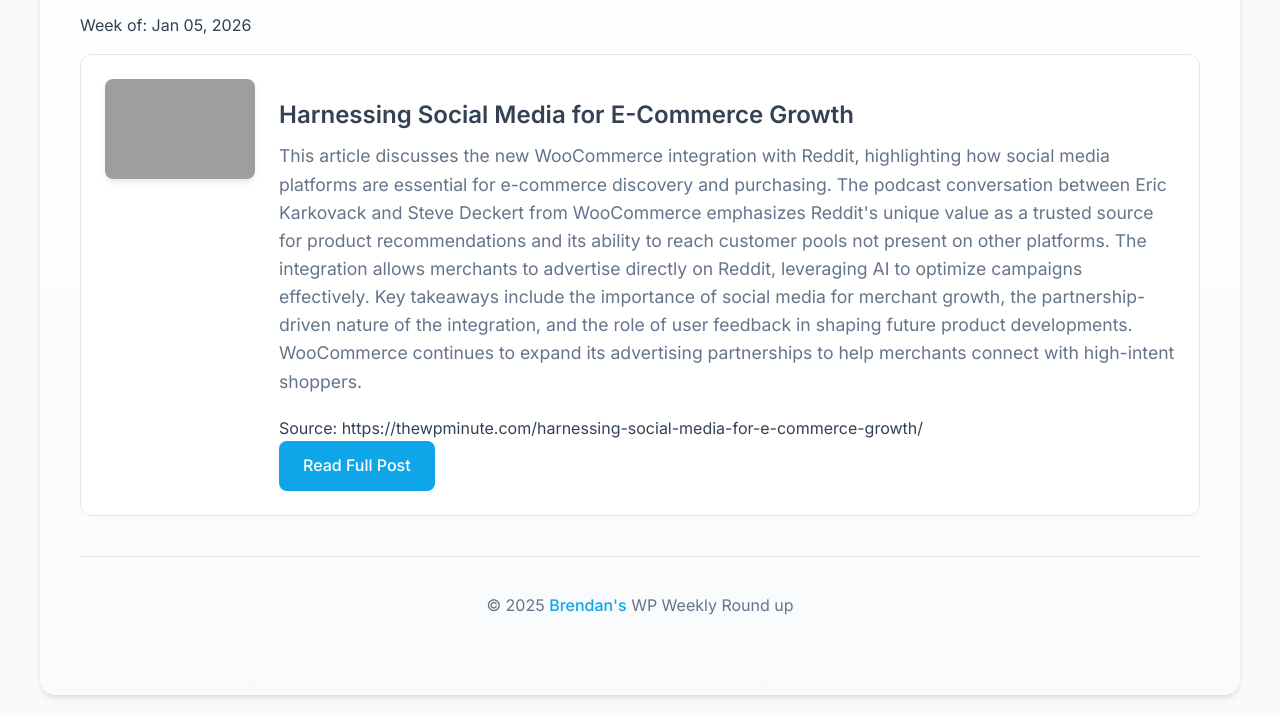
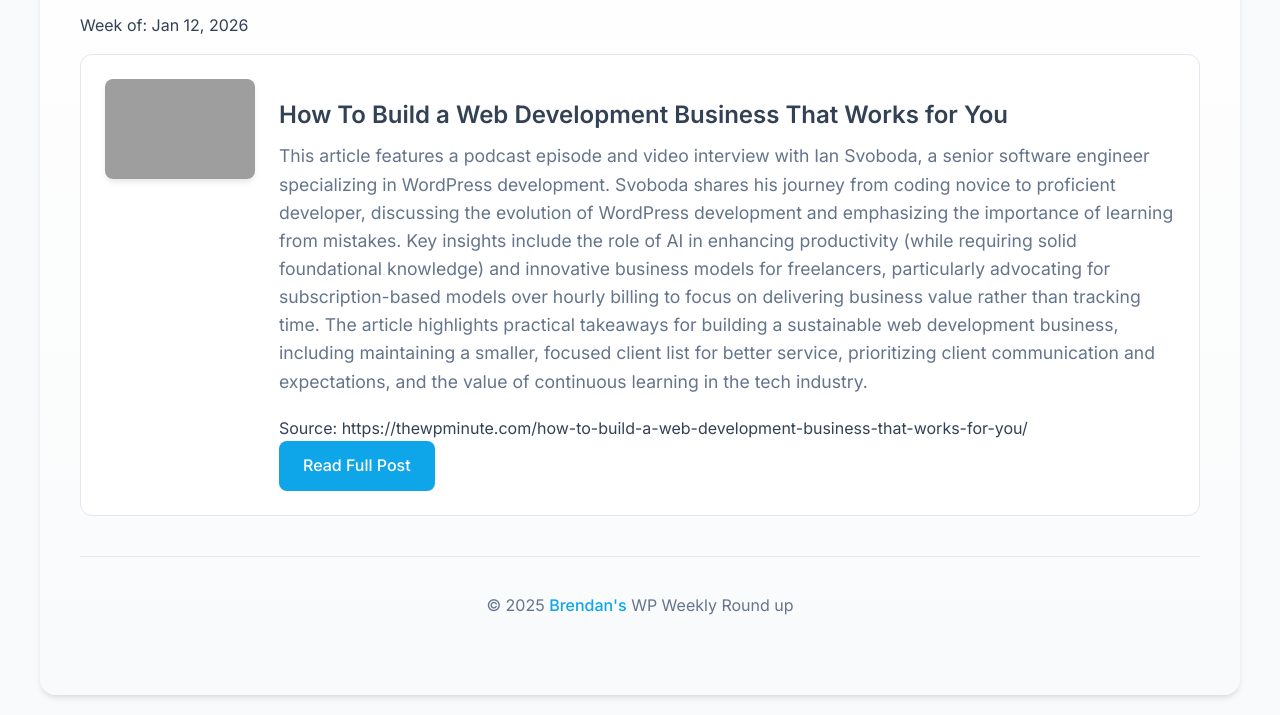
Before and after one commit to brendanoconnellwp/wp-weekly-newsletter, a plain HTML site: page index.html in a window 1280 px wide. Shown: the part 154-869 px from the top of the page. Drawn offline with Linux system fonts and the light colour scheme; grey boxes are pictures that could not be loaded.

Commit message:
2026-01-12

```diff
--- a/index.html
+++ b/index.html
@@ -242,18 +242,16 @@
   <button id="theme-toggle">🌙</button>
 <div class="newsletter-container">
     <h1>Weekly WordPress Newsletter</h1>
-    <p>Week of: Jan 05, 2026</p>
+    <p>Week of: Jan 12, 2026</p>
 
 
     <div class="post">
-        <img class="post-image" src="https://mltvfqeu9ctb.i.optimole.com/cb:9lkR.62ecf/w:auto/h:auto/q:mauto/f:best/https://thewpminute.com/wp-content/uploads/2025/12/steve-deckert-thumb.jpg" alt="Article thumbnail">
+        <img class="post-image" src="https://mltvfqeu9ctb.i.optimole.com/cb:9lkR.62ecf/w:auto/h:auto/q:mauto/f:best/https://thewpminute.com/wp-content/uploads/2025/12/ian-svoboda-featured.jpg" alt="Article thumbnail">
         <div class="post-content">
-            <h2 class="post-title">Harnessing Social Media for E-Commerce Growth</h2>
-            <div class="post-summary">This article discusses the new WooCommerce integration with Reddit, highlighting how social media platforms are essential for e-commerce discovery and purchasing. The podcast conversation between Eric Karkovack and Steve Deckert from WooCommerce emphasizes Reddit's unique value as a trusted source for product recommendations and its ability to reach customer pools not present on other platforms.
-
-The integration allows merchants to advertise directly on Reddit, leveraging AI to optimize campaigns effectively. Key takeaways include the importance of social media for merchant growth, the partnership-driven nature of the integration, and the role of user feedback in shaping future product developments. WooCommerce continues to expand its advertising partnerships to help merchants connect with high-intent shoppers.</div>
-  <span class="source-url">Source: https://thewpminute.com/harnessing-social-media-for-e-commerce-growth/</span>
-            <a href="https://thewpminute.com/harnessing-social-media-for-e-commerce-growth/" class="button" target="_blank" rel="noopener noreferrer">Read Full Post</a>
+            <h2 class="post-title">How To Build a Web Development Business That Works for You</h2>
+            <div class="post-summary">This article features a podcast episode and video interview with Ian Svoboda, a senior software engineer specializing in WordPress development. Svoboda shares his journey from coding novice to proficient developer, discussing the evolution of WordPress development and emphasizing the importance of learning from mistakes. Key insights include the role of AI in enhancing productivity (while requiring solid foundational knowledge) and innovative business models for freelancers, particularly advocating for subscription-based models over hourly billing to focus on delivering business value rather than tracking time. The article highlights practical takeaways for building a sustainable web development business, including maintaining a smaller, focused client list for better service, prioritizing client communication and expectations, and the value of continuous learning in the tech industry.</div>
+  <span class="source-url">Source: https://thewpminute.com/how-to-build-a-web-development-business-that-works-for-you/</span>
+            <a href="https://thewpminute.com/how-to-build-a-web-development-business-that-works-for-you/" class="button" target="_blank" rel="noopener noreferrer">Read Full Post</a>
         </div>
     </div>
 
```
